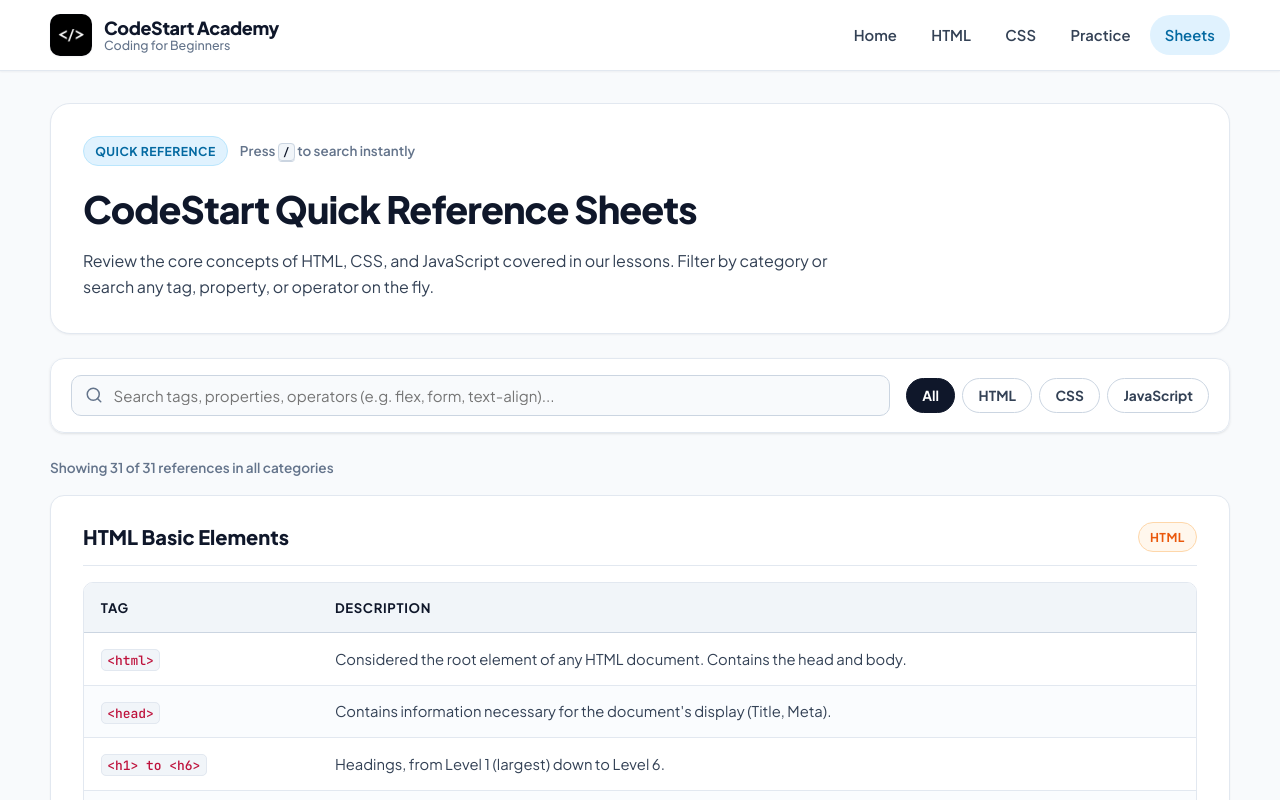
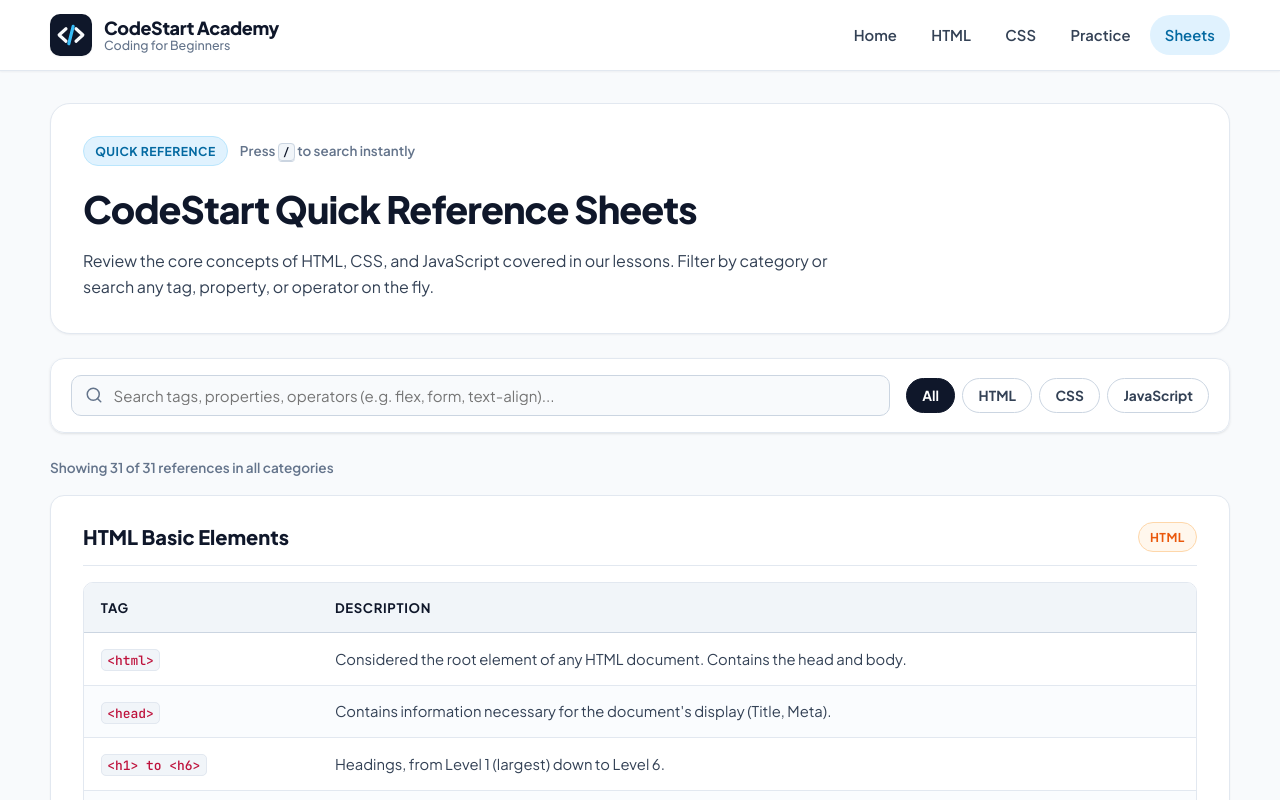
Before and after one commit to moHaddad1/codestart-academy, a plain HTML site: page cheatsheets.html in a window 1280 px wide. Shown: the top 800 px of the page. Drawn offline with Linux system fonts and the light colour scheme.

Commit message:
Add files via upload

```diff
--- a/assets/css/base.css
+++ b/assets/css/base.css
@@ -146,7 +146,7 @@ kbd {
   width: 42px;
   height: 42px;
   border-radius: var(--radius-md);
-  background-color: #000000;
+  background-color: var(--color-ink-primary);
   border: 1px solid rgba(15, 23, 42, 0.14);
   overflow: hidden;
   display: flex;
--- a/cheatsheets.html
+++ b/cheatsheets.html
@@ -10,7 +10,7 @@
   <link rel="preconnect" href="https://fonts.gstatic.com" crossorigin>
   <link href="https://fonts.googleapis.com/css2?family=JetBrains+Mono:wght@400;500;600;700&amp;family=Plus+Jakarta+Sans:wght@400;500;600;700;800&amp;display=swap" rel="stylesheet">
   <link rel="stylesheet" href="assets/css/styles.css">
-  <link rel="icon" type="image/png" href="assets/images/logo.png">
+  <link rel="icon" type="image/svg+xml" href="favicon.svg">
   <script src="assets/js/app.js" defer></script>
 </head>
 
@@ -21,7 +21,7 @@
     <div class="container top-bar-inner">
       <a href="index.html" class="site-brand">
         <span class="site-logo-box">
-          <img src="assets/images/logo.png" alt="CodeStart Academy Logo" width="42" height="42">
+          <img src="favicon.svg" alt="CodeStart Academy Logo" width="42" height="42">
         </span>
         <span class="site-brand-text">
           <span class="site-title">CodeStart Academy</span>
@@ -347,7 +347,7 @@
       <div class="footer-grid">
         <div>
           <div class="footer-brand-title">
-            <img src="assets/images/logo.png" alt="CodeStart Academy" width="34" height="34">
+            <img src="favicon.svg" alt="CodeStart Academy" width="34" height="34">
             <span>CodeStart Academy</span>
           </div>
           <p class="footer-description">An interactive, beginner-friendly HTML &amp; CSS learning platform built with semantic markup, modern CSS architecture, and vanilla JavaScript.</p>
```
Also changed, not shown: css-boxmodel.html (+3 -3 lines), css-intro.html (+3 -3 lines), css-layout.html (+3 -3 lines), css-selectors.html (+3 -3 lines), exercises.html (+3 -3 lines), html-elements.html (+3 -3 lines), html-forms.html (+3 -3 lines), html-intro.html (+3 -3 lines), html-layout.html (+3 -3 lines), html-tables.html (+3 -3 lines), index.html (+3 -3 lines), favicon.svg (added).
